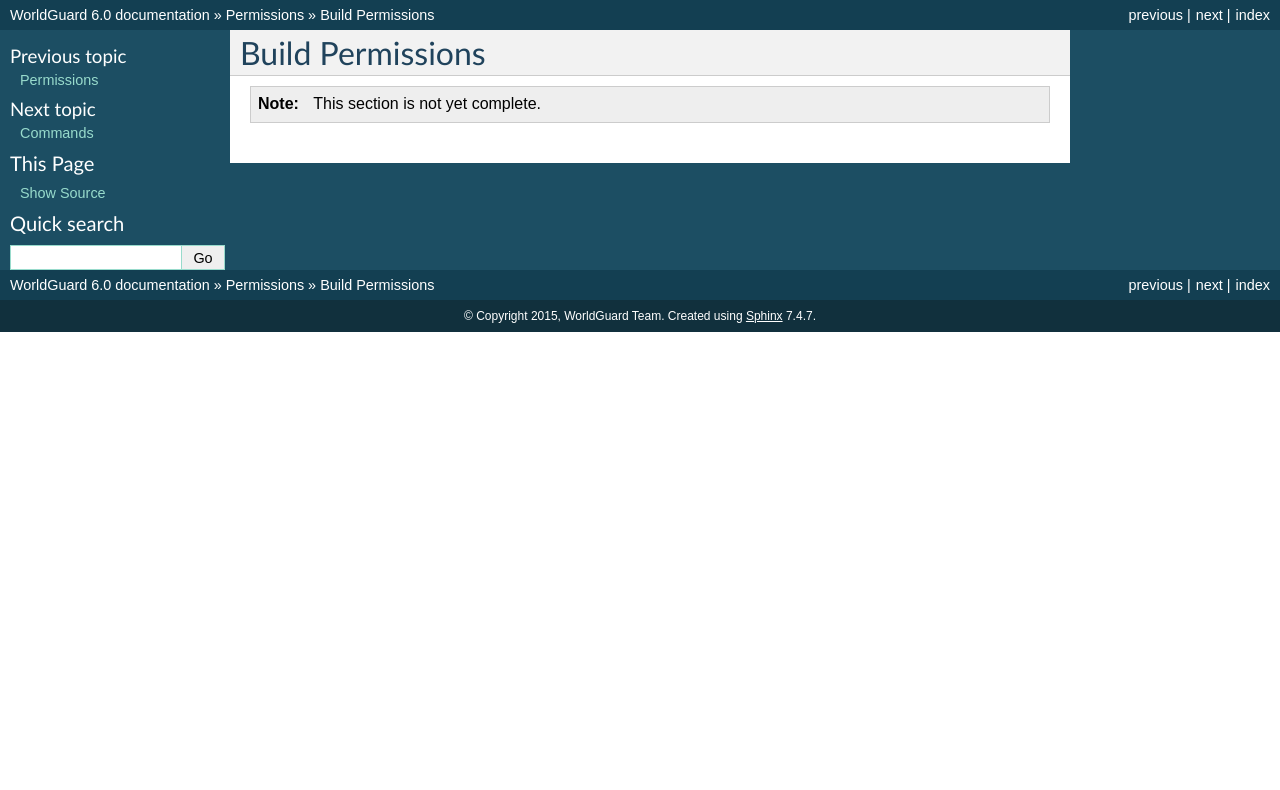
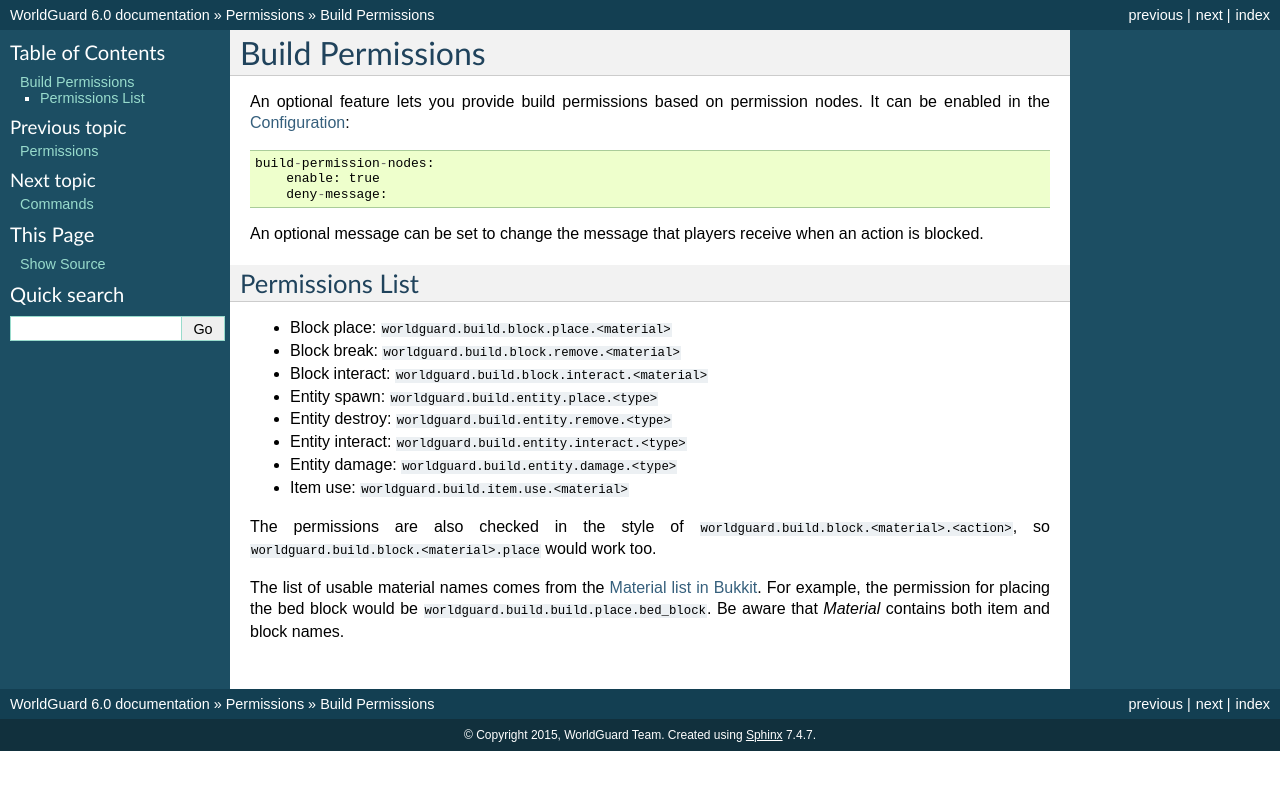
Before and after one commit to aurorasmiles/WorldGuardDocs, a Sphinx documentation site: the page built from source/build-perms.rst, in a window 1280 px wide. Shown: the top 790 px of the page. Built offline with Sphinx 7.4.7, drawn with Linux system fonts in a browser that asks for light colours.

Commit message:
Add build permissions page.

```diff
--- a/source/build-perms.rst
+++ b/source/build-perms.rst
@@ -2,5 +2,26 @@
 Build Permissions
 =================
 
-.. note::
-    This section is not yet complete.
+An optional feature lets you provide build permissions based on permission nodes. It can be enabled in the :doc:`config`::
+
+    build-permission-nodes:
+        enable: true
+        deny-message:
+
+An optional message can be set to change the message that players receive when an action is blocked.
+
+Permissions List
+================
+
+* Block place: ``worldguard.build.block.place.<material>``
+* Block break: ``worldguard.build.block.remove.<material>``
+* Block interact: ``worldguard.build.block.interact.<material>``
+* Entity spawn: ``worldguard.build.entity.place.<type>``
+* Entity destroy: ``worldguard.build.entity.remove.<type>``
+* Entity interact: ``worldguard.build.entity.interact.<type>``
+* Entity damage: ``worldguard.build.entity.damage.<type>``
+* Item use: ``worldguard.build.item.use.<material>``
+
+The permissions are also checked in the style of ``worldguard.build.block.<material>.<action>``, so ``worldguard.build.block.<material>.place`` would work too.
+
+The list of usable material names comes from the `Material list in Bukkit <http://jd.bukkit.org/rb/apidocs/org/bukkit/Material.html>`_. For example, the permission for placing the bed block would be ``worldguard.build.build.place.bed_block``. Be aware that *Material* contains both item and block names.
```
